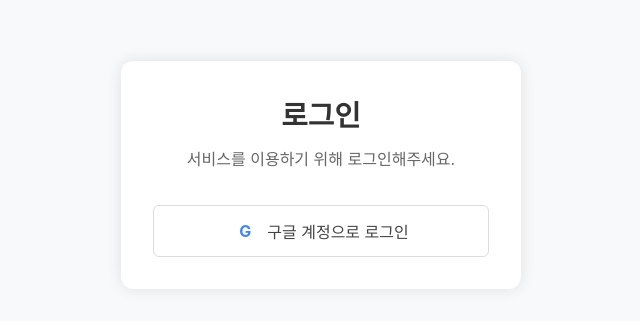
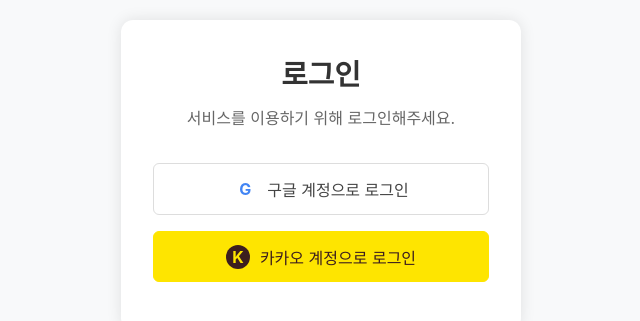
Before and after one commit to DND-HACKATHON-Teamplay/frontend, a React (Vite) app: page /login in a window 1280 px wide. Shown: the part 225-546 px from the top of the page, without its empty margins (319-959 px from the left). Built offline with nearby package versions, Linux system fonts and the light colour scheme.

Commit message:
feat: 카카오 로그인 기본 구현

```diff
--- a/src/pages/Login/Login.module.css
+++ b/src/pages/Login/Login.module.css
@@ -28,7 +28,9 @@
   margin-bottom: 2rem;
 }
 
-.googleButton {
+/* 공통 버튼 스타일 */
+.googleButton,
+.kakaoButton {
   display: flex;
   align-items: center;
   justify-content: center;
@@ -37,10 +39,15 @@
   font-size: 1rem;
   border: 1px solid #ddd;
   border-radius: 6px;
+  cursor: pointer;
+  transition: all 0.2s ease-in-out;
+  margin-bottom: 1rem;
+}
+
+/* 구글 버튼 */
+.googleButton {
   background-color: white;
   color: #444;
-  cursor: pointer;
-  transition: all 0.2s ease-in-out;
 }
 
 .googleButton:hover {
@@ -61,3 +68,29 @@
   font-weight: bold;
   color: #4285f4;
 }
+
+/* 카카오 버튼 */
+.kakaoButton {
+  background-color: #fee500;
+  color: #3c1e1e;
+  border-color: #fee500;
+}
+
+.kakaoButton:hover {
+  background-color: #ffeb3b;
+  transform: translateY(-2px);
+  box-shadow: 0 4px 8px rgba(254, 229, 0, 0.3);
+}
+
+.kakaoIcon {
+  display: flex;
+  align-items: center;
+  justify-content: center;
+  width: 24px;
+  height: 24px;
+  margin-right: 10px;
+  background-color: #3c1e1e;
+  border-radius: 50%;
+  font-weight: bold;
+  color: #fee500;
+}
--- a/src/pages/Login/Login.tsx
+++ b/src/pages/Login/Login.tsx
@@ -13,9 +13,14 @@
     }
   }, [navigate]);
 
-  const handleLogin = () => {
-    // 환경 변수에서 API URL을 가져옴
+  const handleGoogleLogin = () => {
+    // 구글 OAuth 로그인
     window.location.href = `${import.meta.env.VITE_API_URL}/oauth2/authorization/google`;
+  };
+
+  const handleKakaoLogin = () => {
+    // 카카오 OAuth 로그인
+    window.location.href = `${import.meta.env.VITE_API_URL}/oauth2/authorization/kakao`;
   };
 
   return (
@@ -24,9 +29,14 @@
         <h1 className={styles.title}>로그인</h1>
         <p className={styles.description}>서비스를 이용하기 위해 로그인해주세요.</p>
 
-        <button type="button" className={styles.googleButton} onClick={handleLogin}>
+        <button type="button" className={styles.googleButton} onClick={handleGoogleLogin}>
           <span className={styles.googleIcon}>G</span>
           구글 계정으로 로그인
+        </button>
+
+        <button type="button" className={styles.kakaoButton} onClick={handleKakaoLogin}>
+          <span className={styles.kakaoIcon}>K</span>
+          카카오 계정으로 로그인
         </button>
       </div>
     </div>
```
Also changed, not shown: 1 other file (tests, documents, lock files or other folders).
